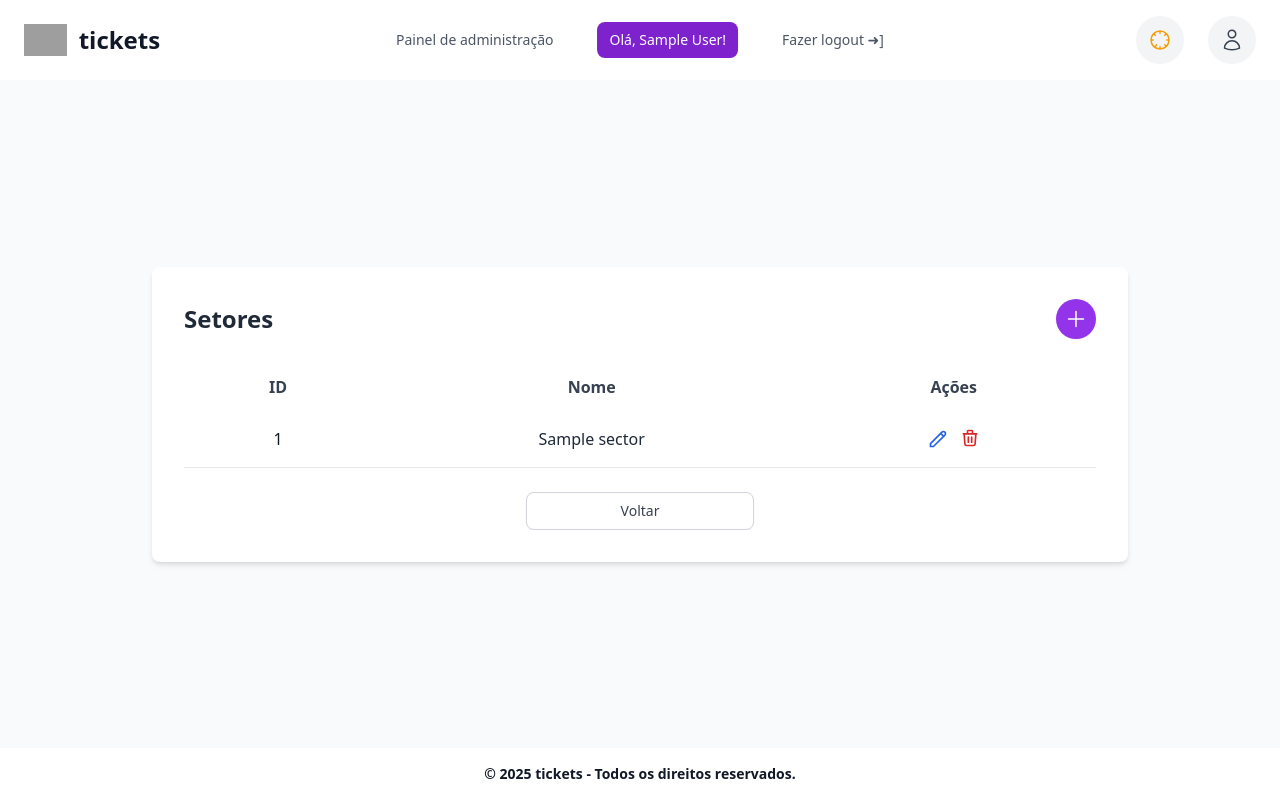
After one commit to lucsdsm/tickets, a Flask app: page /sector/view in a window 1280 px wide. The commit adds this page. Run offline with Flask 3, Linux system fonts and the light colour scheme; a user stored in the database is signed in; tables that the repository leaves empty hold one stand-in row (values such as "Sample post"); grey boxes are pictures that could not be loaded.

Commit message:
rotas para início do crud de setores

```diff
--- a/app/__init__.py
+++ b/app/__init__.py
@@ -81,6 +81,9 @@ def create_app() -> Flask:
         from .routes.users import users
         app.register_blueprint(users.users, url_prefix='/users')
 
+        from .routes.sectors import sectors
+        app.register_blueprint(sectors.sectors, url_prefix='/sector')
+
         # registra os comandos personalizados
         from . import commands
         app.cli.add_command(commands.create_admin)
--- a/app/models.py
+++ b/app/models.py
@@ -3,6 +3,11 @@ from flask_bcrypt import Bcrypt # para hashing de senhas
 from flask_login import UserMixin # para integração com Flask-Login
 
 bcrypt = Bcrypt() # para hashing de senhas
+
+user_sectors = db.Table('user_sectors',
+    db.Column('user_id', db.Integer, db.ForeignKey('user.id'), primary_key=True),
+    db.Column('sector_id', db.Integer, db.ForeignKey('sector.id'), primary_key=True)
+)
 
 class User(db.Model, UserMixin):
     id = db.Column(db.Integer, primary_key=True)
@@ -12,6 +17,8 @@ class User(db.Model, UserMixin):
     email = db.Column(db.String(120), unique=True, nullable=False)
     password_hash = db.Column(db.String(200), nullable=False)
     admin = db.Column(db.Boolean, nullable=False, default=False)
+
+    sectors = db.relationship('Sector', secondary=user_sectors, back_populates='users')
 
     @property
     def is_admin(self) -> bool:
@@ -46,3 +53,12 @@ class User(db.Model, UserMixin):
 
     def __repr__(self) -> str:
         return f'<User {self.username}>'
+
+class Sector(db.Model):
+    id = db.Column(db.Integer, primary_key=True)
+    name = db.Column(db.String(100), unique=True, nullable=False)
+
+    users = db.relationship('User', secondary=user_sectors, back_populates='sectors')
+
+    def __repr__(self):
+        return f'<Sector {self.name}>'
--- /dev/null
+++ b/app/routes/sectors/sectors.py
@@ -0,0 +1,36 @@
+from app import db
+from flask import Blueprint, render_template, redirect, url_for, flash, request, session, Response
+from flask_login import login_user, logout_user, login_required, current_user
+from app.decorators import admin_required
+from app.models import Sector
+
+sectors = Blueprint('sectors', __name__)
+
+@sectors.route('/view')
+@login_required
+@admin_required
+def view():
+    if not current_user.is_admin:
+        flash('Acesso negado. Você não tem permissão para acessar a lista de setores.', 'danger')
+        return redirect(url_for('main.home'))
+
+    sectors = Sector.query.order_by(Sector.id).all()
+    return render_template('panel/sectors/main.html', sectors=sectors)
+
+@sectors.route('/add_sector', methods=['GET', 'POST'])
+@login_required
+@admin_required
+def add_sector():
+    return redirect(url_for('sectors.view'))
+
+@sectors.route('/edit_sector/<int:sector_id>', methods=['POST'])
+@login_required
+@admin_required
+def edit_sector(sector_id):
+    return redirect(url_for('sectors.view'))
+
+@sectors.route('/delete_sector/<int:sector_id>', methods=['POST'])
+@login_required
+@admin_required
+def delete_sector(sector):
+    return redirect(url_for('sectors.view'))
--- a/app/templates/panel/main.html
+++ b/app/templates/panel/main.html
@@ -8,4 +8,8 @@
             <div class="mt-4">
                 <a href="{{ url_for('users.view') }}" class="w-1/2 mx-auto flex justify-center items-center text-white bg-purple-700 hover:bg-purple-800 focus:ring-4 focus:outline-none focus:ring-purple-300 font-medium rounded-lg text-sm px-5 py-2.5 text-center dark:bg-purple-600 dark:hover:bg-purple-700 dark:focus:ring-purple-800 disabled:opacity-50 disabled:cursor-not-allowed"> Usuários </a>
             </div>
+
+            <div class="mt-4">
+                <a href="{{ url_for('sectors.view') }}" class="w-1/2 mx-auto flex justify-center items-center text-white bg-purple-700 hover:bg-purple-800 focus:ring-4 focus:outline-none focus:ring-purple-300 font-medium rounded-lg text-sm px-5 py-2.5 text-center dark:bg-purple-600 dark:hover:bg-purple-700 dark:focus:ring-purple-800 disabled:opacity-50 disabled:cursor-not-allowed"> Setores </a>
+            </div>
 {% endblock %}
--- /dev/null
+++ b/app/templates/panel/sectors/main.html
@@ -0,0 +1,112 @@
+{% extends "layout.html" %}
+
+{% block content %}
+    <div class="mx-auto bg-white dark:bg-gray-800 p-4 md:p-8 rounded-lg shadow-md">
+        <fieldset class="space-y-4">
+            <div class="flex justify-between items-center pb-2 mb-4">
+                <h2 class="text-2xl font-bold dark:text-white"> Setores </h2>
+                <a href="{{ url_for('sectors.add_sector') }}" title="Adicionar novo usuário"
+                    class="inline-flex items-center justify-center w-10 h-10 text-white bg-purple-600 border border-transparent rounded-full shadow-sm hover:bg-purple-700 focus:outline-none focus:ring-2 focus:ring-offset-2 focus:ring-purple-500 dark:focus:ring-offset-gray-800">
+                    <span class="sr-only"> Adicionar setor </span>
+                    <svg class="w-6 h-6" xmlns="http://www.w3.org/2000/svg" fill="none" viewBox="0 0 24 24"
+                        stroke-width="1.5" stroke="currentColor">
+                        <path stroke-linecap="round" stroke-linejoin="round" d="M12 4.5v15m7.5-7.5h-15" />
+                    </svg>
+                </a>
+            </div>
+
+            <!-- tabela para desktop -->
+            <div class="hidden md:block overflow-x-auto">
+                <table class="w-full font-thin dark:text-gray-400 text-center items-center justify-center">
+                    <thead class="text-gray-700 bg-gray-0 dark:bg-gray-800 dark:text-gray-400">
+                        <tr>
+                            <th scope="col" class="px-6 py-3"> ID </th>
+                            <th scope="col" class="px-6 py-3"> Nome </th>
+                            <th scope="col" class="px-6 py-3 text-center"> Ações </th>
+                        </tr>
+                    </thead>
+
+
+                    <tbody x-data="{ editId: null }">
+                        {% for sector in sectors %}
+                        <tr
+                            class="bg-white border-b dark:bg-gray-800 dark:border-gray-700 hover:bg-gray-200 dark:hover:bg-gray-900">
+                            <td class="px-6 py-4 font-medium text-gray-900 whitespace-nowrap dark:text-white">
+                                {{ sector.id }}
+                            </td>
+
+                            <td class="px-6 py-4">
+                                <span x-show="editId !== {{ sector.id }}">{{ sector.name }}</span>
+                                <input x-show="editId === {{ sector.id }}" type="text" name="name" value="{{ sector.name }}"
+                                    form="edit-form-{{ sector.id }}"
+                                    class="text-center bg-gray-50 border border-gray-300 text-gray-900 text-sm rounded-lg focus:ring-blue-500 focus:border-blue-500 block w-full p-2 dark:bg-gray-600 dark:border-gray-500 dark:text-white" />
+                            </td>
+
+                            <td class="px-6 py-4">
+                                <div class="flex items-center justify-center space-x-3">
+                                    <div x-show="editId !== {{ sector.id }}" class="flex items-center space-x-3">
+
+                                        <!-- botão para abrir edit inline no desktop -->
+                                        <button @click="editId = {{ sector.id }}" type="button"
+                                            class="text-blue-600 dark:text-blue-500 hover:opacity-75" title="Editar">
+                                            <svg class="w-5 h-5" fill="none" stroke="currentColor" viewBox="0 0 24 24">
+                                                <path stroke-linecap="round" stroke-linejoin="round" stroke-width="2"
+                                                    d="M15.232 5.232l3.536 3.536m-2.036-5.036a2.5 2.5 0 113.536 3.536L6.5 21.036H3v-3.536L16.732 3.732z">
+                                                </path>
+                                            </svg>
+                                        </button>
+
+                                        <form method="post"
+                                            action="{{ url_for('sectors.delete_sector', sector_id=sector.id) }}"
+                                            onsubmit="return confirm('Tem certeza que deseja excluir este usuário?');"
+                                            class="leading-none">
+
+                                            <!-- botão para excluir no desktop -->
+                                            <button type="submit" class="text-red-600 dark:text-red-500 hover:opacity-75"
+                                                title="Excluir">
+                                                <svg class="w-5 h-5" fill="none" stroke="currentColor" viewBox="0 0 24 24">
+                                                    <path stroke-linecap="round" stroke-linejoin="round" stroke-width="2"
+                                                        d="M19 7l-.867 12.142A2 2 0 0116.138 21H7.862a2 2 0 01-1.995-1.858L5 7m5 4v6m4-6v6m1-10V4a1 1 0 00-1-1h-4a1 1 0 00-1 1v3M4 7h16">
+                                                    </path>
+                                                </svg>
+                                            </button>
+                                        </form>
+                                    </div>
+                                    <div x-show="editId === {{ sector.id }}" class="flex items-center space-x-3">
+                                        <form :id="'edit-form-' + {{ sector.id }}" method="post"
+                                            action="{{ url_for('sectors.edit_sector', sector_id=sector.id) }}">
+                                            <!-- botão para salvar edição inline no desktop -->
+                                            <button type="submit"
+                                                class="text-green-600 dark:text-green-500 hover:text-green-800 dark:hover:text-green-400 flex items-center justify-center"
+                                                title="Salvar">
+                                                <svg class="w-5 h-5" fill="none" stroke="currentColor" viewBox="0 0 24 24">
+                                                    <path stroke-linecap="round" stroke-linejoin="round" stroke-width="2"
+                                                        d="M5 13l4 4L19 7"></path>
+                                                </svg>
+                                            </button>
+                                        </form>
+
+                                        <!-- botão para cancelar edição inline no desktop -->
+                                        <button @click="editId = null" type="button"
+                                            class="text-red-600 dark:text-red-500 hover:opacity-75" title="Cancelar">
+                                            <svg class="w-5 h-5" fill="none" stroke="currentColor" viewBox="0 0 24 24">
+                                                <path stroke-linecap="round" stroke-linejoin="round" stroke-width="2"
+                                                    d="M6 18L18 6M6 6l12 12"></path>
+                                            </svg>
+                                        </button>
+                                    </div>
+                                </div>
+                            </td>
+                        </tr>
+                        {% endfor %}
+                    </tbody>
+                </table> <br>
+                <a href="{{ url_for('panel.view') }}" class="w-1/4 flex justify-center items-center mx-auto px-4 py-2 border border-gray-300 dark:border-gray-600 rounded-lg shadow-sm text-sm font-medium
+                        text-gray-700 bg-white hover:bg-gray-50
+                        dark:text-gray-200 dark:bg-gray-800 dark:hover:bg-gray-600
+                        transition-colors duration-200"> Voltar
+                </a>
+            </div>
+        </fieldset>
+    </div>
+{% endblock %}
--- a/app/templates/panel/users/main.html
+++ b/app/templates/panel/users/main.html
@@ -8,7 +8,7 @@
                 <a href="{{ url_for('users.add_user') }}"
                 title="Adicionar novo usuário"
                 class="inline-flex items-center justify-center w-10 h-10 text-white bg-purple-600 border border-transparent rounded-full shadow-sm hover:bg-purple-700 focus:outline-none focus:ring-2 focus:ring-offset-2 focus:ring-purple-500 dark:focus:ring-offset-gray-800">
-                    <span class="sr-only">Adicionar Usuário</span>
+                    <span class="sr-only">Adicionar usuário</span>
                     <svg class="w-6 h-6" xmlns="http://www.w3.org/2000/svg" fill="none" viewBox="0 0 24 24" stroke-width="1.5" stroke="currentColor">
                         <path stroke-linecap="round" stroke-linejoin="round" d="M12 4.5v15m7.5-7.5h-15" />
                     </svg>
```
Also changed, not shown: migrations/versions/eb7205e36b55_adiciona_tabelas_sector_e_user_sectors_.py (added, +41 -0 lines).
